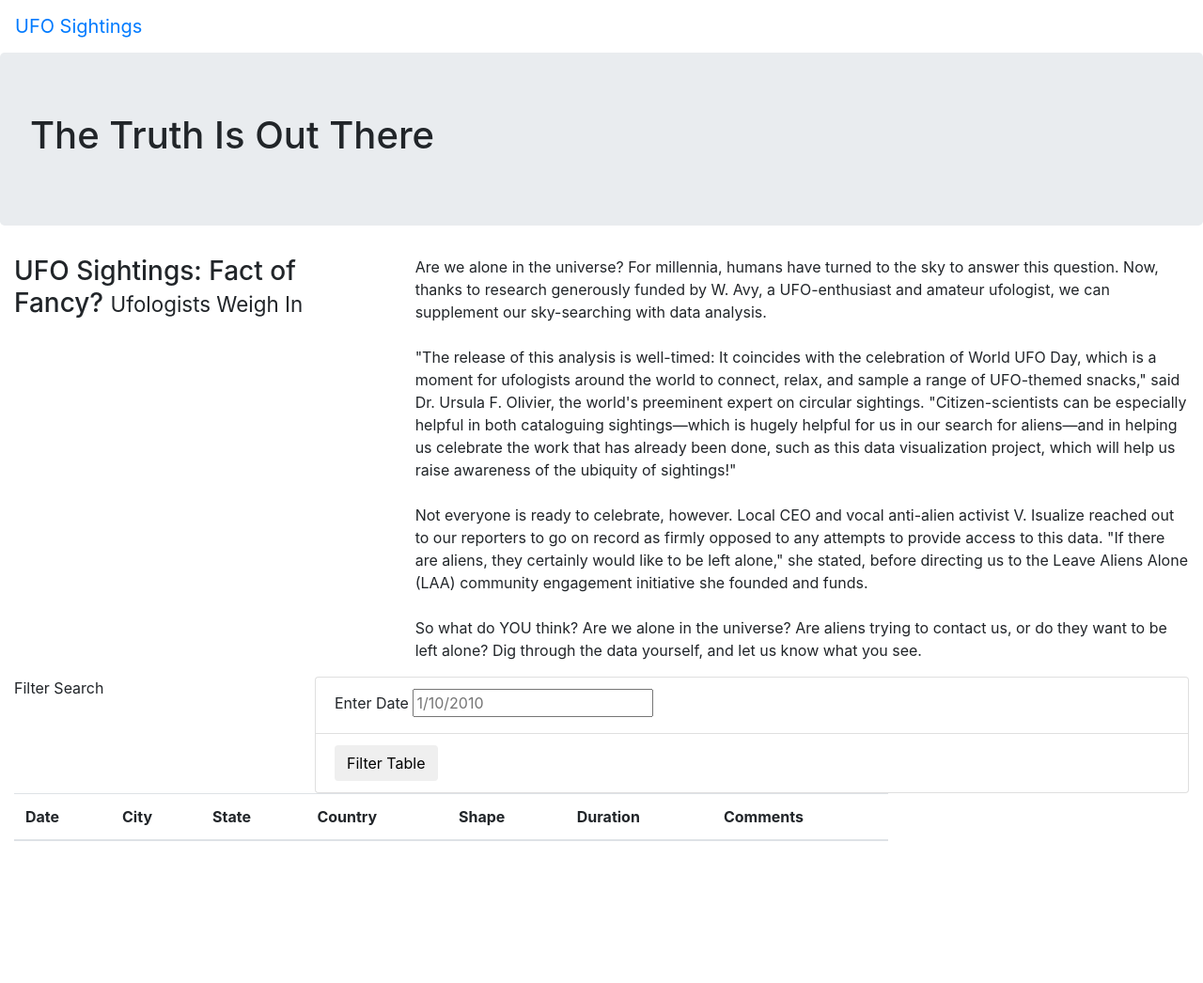
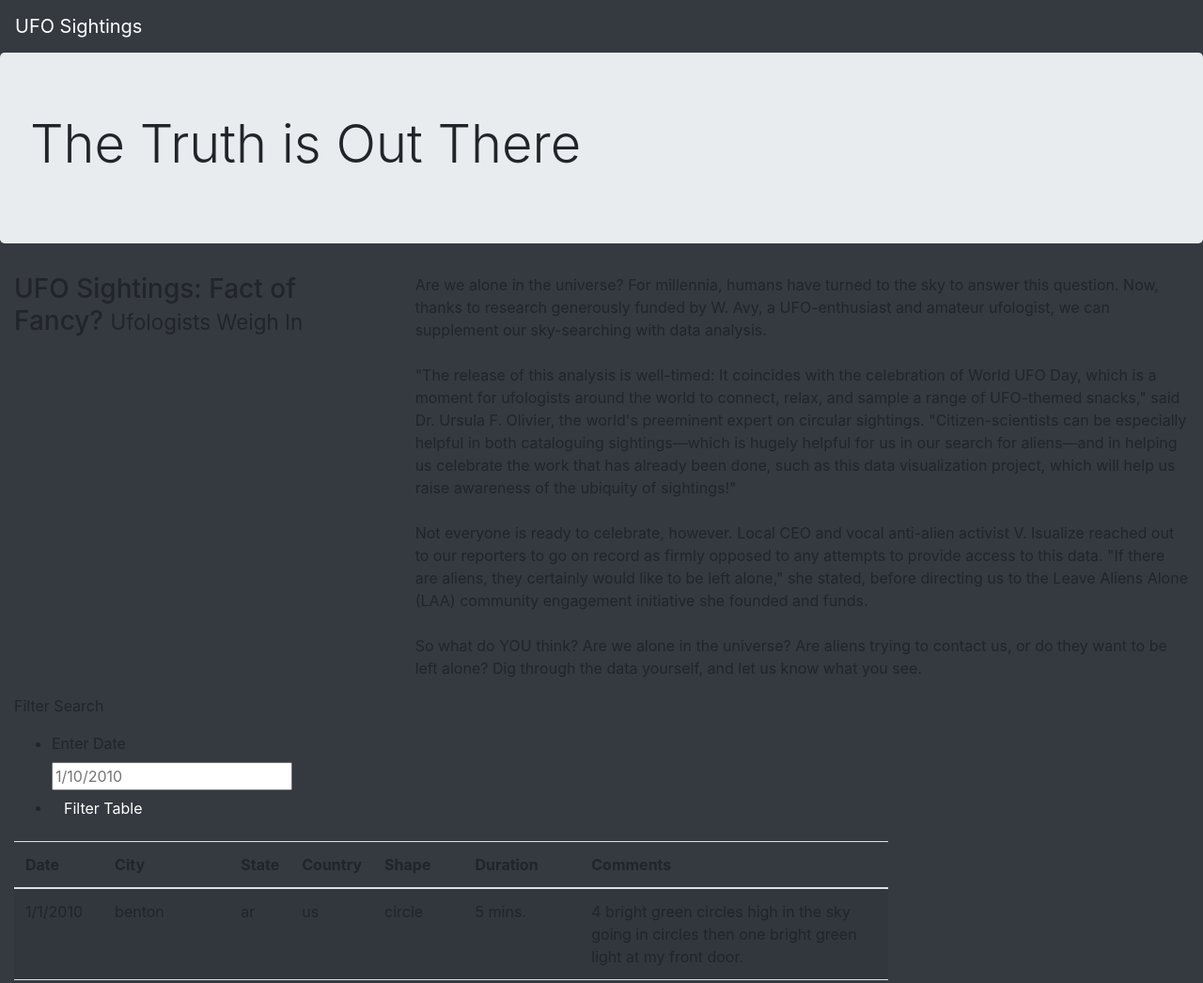
Before and after one commit to ChalmersMJason/UFOs, a plain HTML site: page index.html in a window 1280 px wide. Shown: the top 1046 px of the page at 94% size. Before the commit the page ends 911 px from the top, so only its background shows below. Drawn offline with nearby package versions, Linux system fonts and the light colour scheme.

Commit message:
Update index.html

```diff
--- a/index.html
+++ b/index.html
@@ -13,14 +13,14 @@
     />
     <link rel="stylesheet" href="static/css/style.css">
 </head>
-<body>
+<body class="bg-dark">
     <div class="wrapper">
-        <nav class="navbar navbar-expand-lg">
+        <nav class="navbar navbar-dark bg-dark navbar-expand-lg">
             <a class="navbar-brand" href="index.html">UFO Sightings</a>
         </nav>
     </div>
     <div class="jumbotron">
-        <h1>The Truth Is Out There</h1>
+        <h1 class="display-4">The Truth is Out There</h1>
     </div>
     <div class="container-fluid">
         <div class="row">
@@ -39,20 +39,20 @@
     <div class="container-fluid">
         <div class="row">
           <div class="col-md-3">
-            <form>
+            <form class="bg-dark">
                 <p>Filter Search</p>
-              </form>
-          </div>
-          <div class="col-md-9">
-            <ul class="list-group">
-                <li class="list-group-item">
+                <ul class="bg-dark">
+                  <li class="bg-dark">
                     <label for="date">Enter Date</label>
                     <input type="text" placeholder="1/10/2010" id="datetime" />
-                </li>
-                <li class="list-group-item">
-                    <button id="filter-btn" type="button" class="btn btn-default">Filter Table</button>
-                </li>
-            </ul>
+                  </li>
+                  <li class="bg-dark">
+                     <button id="filter-btn" type="button" class="btn btn-dark">
+                       Filter Table
+                     </button>
+                  </li>
+                </ul>
+               </form>
           </div>
         </div>
       </div>
@@ -73,5 +73,9 @@
         </table>
       </div>
 
+    <script src="https://cdnjs.cloudflare.com/ajax/libs/d3/4.11.0/d3.js"></script>
+    <script src="static/js/data.js"></script>
+    <script src="static/js/app.js"></script>
+
 </body>
 </html>
```
